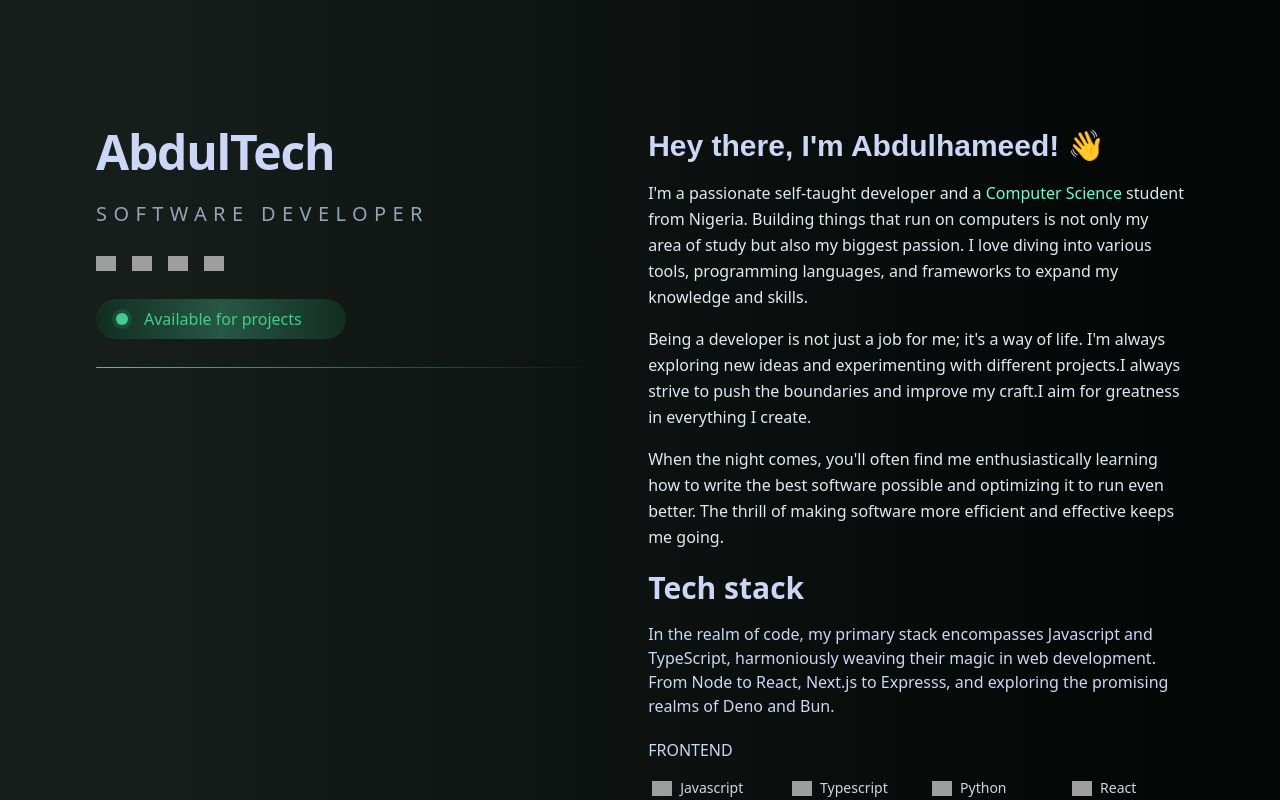
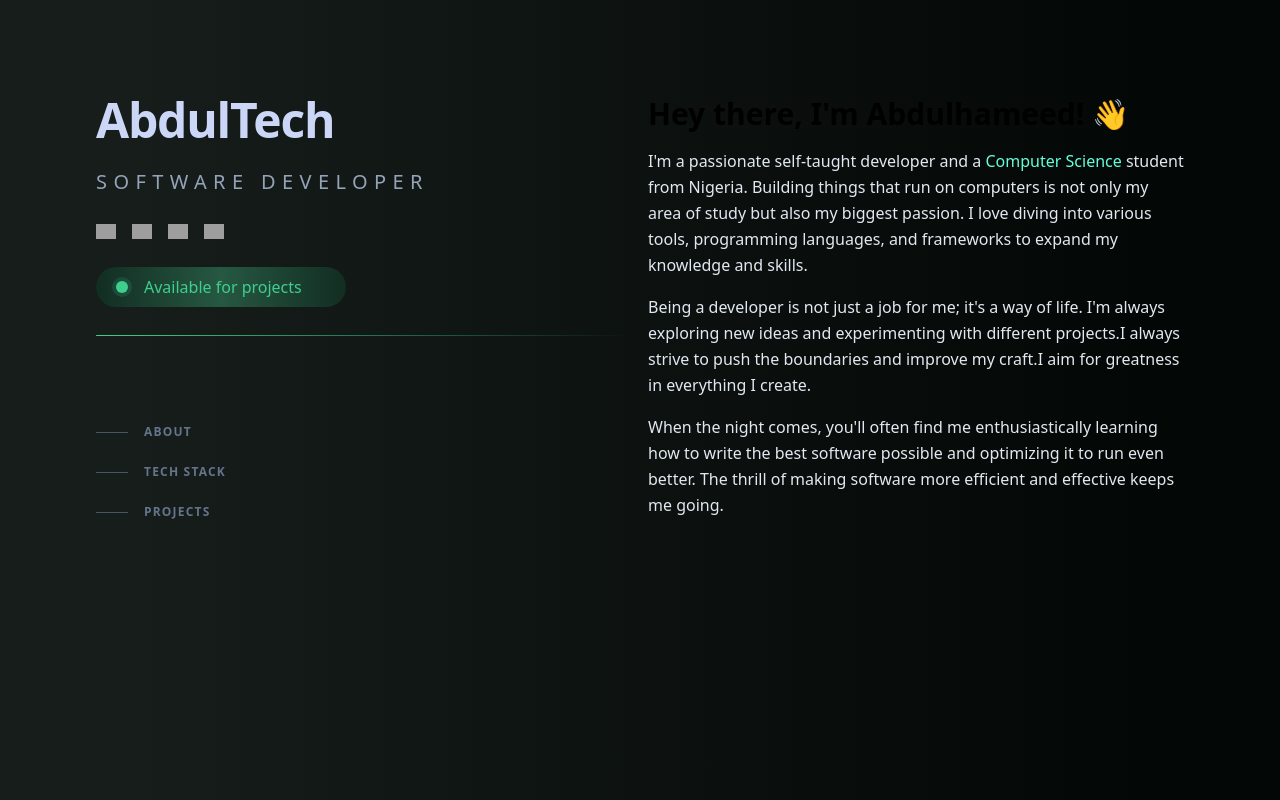
Before and after one commit to devabdultech/abdultech.me, a SvelteKit app: page / in a window 1280 px wide. Shown: the top 800 px of the page. Built offline with nearby package versions, Linux system fonts and the light colour scheme; grey boxes are pictures that could not be loaded.

Commit message:
🔒 Made FirstSection fixed + 🛠️ Minor fixes

```diff
--- a/src/app.html
+++ b/src/app.html
@@ -1,5 +1,5 @@
 <!DOCTYPE html>
-<html lang="en">
+<html lang="en" class="scroll-smooth">
 	<head>
 		<meta charset="utf-8" />
 		<!-- <link rel="icon" href="%sveltekit.assets%/favicon.png" /> -->
--- a/src/components/FirstSection.svelte
+++ b/src/components/FirstSection.svelte
@@ -4,7 +4,9 @@
 	import Button from './ui/Button.svelte';
 </script>
 
-<section class="w-full lg:pr-5">
+<section
+	class="lg:sticky lg:top-0 lg:flex lg:max-h-screen lg:w-1/2 lg:flex-col lg:justify-between lg:py-24"
+>
 	<div class="flex flex-col gap-3">
 		<a href="/" on:click={() => goto('/')}>
 			<h1
@@ -24,5 +26,40 @@
 		<div
 			class="w-full h-[1px] mt-4 bg-gradient-to-r from-[#3ECF8E] from-0% to-[#0C131100] to-100% rounded-full"
 		/>
+
+		<nav class="nav hidden lg:block" aria-label="In-page jump links">
+			<ul class="mt-16 w-max">
+				<li>
+					<a class="group flex items-center py-3 active" href="#about"
+						><span
+							class="nav-indicator mr-4 h-px w-8 bg-slate-600 transition-all group-hover:w-16 group-hover:bg-slate-200 group-focus-visible:w-16 group-focus-visible:bg-slate-200 motion-reduce:transition-none"
+						/><span
+							class="nav-text text-xs font-bold uppercase tracking-widest text-slate-500 group-hover:text-slate-200 group-focus-visible:text-slate-200"
+							>About</span
+						></a
+					>
+				</li>
+				<li>
+					<a class="group flex items-center py-3" href="#stack"
+						><span
+							class="nav-indicator mr-4 h-px w-8 bg-slate-600 transition-all group-hover:w-16 group-hover:bg-slate-200 group-focus-visible:w-16 group-focus-visible:bg-slate-200 motion-reduce:transition-none"
+						/><span
+							class="nav-text text-xs font-bold uppercase tracking-widest text-slate-500 group-hover:text-slate-200 group-focus-visible:text-slate-200"
+							>Tech stack</span
+						></a
+					>
+				</li>
+				<li>
+					<a class="group flex items-center py-3" href="#projects"
+						><span
+							class="nav-indicator mr-4 h-px w-8 bg-slate-600 transition-all group-hover:w-16 group-hover:bg-slate-200 group-focus-visible:w-16 group-focus-visible:bg-slate-200 motion-reduce:transition-none"
+						/><span
+							class="nav-text text-xs font-bold uppercase tracking-widest text-slate-500 group-hover:text-slate-200 group-focus-visible:text-slate-200"
+							>Projects</span
+						></a
+					>
+				</li>
+			</ul>
+		</nav>
 	</div>
 </section>
--- a/src/components/SecondSection.svelte
+++ b/src/components/SecondSection.svelte
@@ -3,7 +3,7 @@
 	import TechStack from './ui/TechStack.svelte';
 </script>
 
-<section class="w-full lg:overflow-y-auto flex flex-col gap-5">
+<section class="pt-24 lg:w-1/2 lg:py-24">
 	<About />
 	<TechStack />
 </section>
--- a/src/components/ui/About.svelte
+++ b/src/components/ui/About.svelte
@@ -1,7 +1,11 @@
-<div id="about" class="">
-	<h1 class="text-3xl lg:text-3xl font-bold font-souvenir mb-4 font-space-grotesk">
-		Hey there, I'm Abdulhameed! 👋
-	</h1>
+<div id="about" class="mb-16 scroll-mt-16 lg:min-h-screen lg:scroll-mt-24">
+	<!-- <div
+		class="sticky top-0 z-20 -mx-6 mb-4 w-screen bg-slate-900/75 px-6 py-5 backdrop-blur md:-mx-12 md:px-12 lg:sr-only lg:relative lg:top-auto lg:mx-auto lg:w-full lg:px-0 lg:py-0 lg:opacity-0"
+	>
+		<h2 class="text-sm font-bold uppercase tracking-widest text-slate-200 lg:sr-only">About</h2>
+	</div> -->
+
+	<h1 class="text-3xl lg:text-3xl font-bold font-souvenir mb-4">Hey there, I'm Abdulhameed! 👋</h1>
 
 	<div class="text-base leading-relaxed text-slate-200 flex flex-col gap-4">
 		<p class="">
--- a/src/components/ui/TechStack.svelte
+++ b/src/components/ui/TechStack.svelte
@@ -5,7 +5,7 @@
 	import tooling from '../../data/tooling.json';
 </script>
 
-<div id="stack" class="">
+<div id="stack" class="mb-16 scroll-mt-16 lg:min-h-screen lg:scroll-mt-24">
 	<h1 class="text-3xl lg:text-3xl font-bold font-souvenir mb-4">Tech stack</h1>
 	<p>
 		In the realm of code, my primary stack encompasses Javascript and TypeScript, harmoniously
--- a/src/routes/+page.svelte
+++ b/src/routes/+page.svelte
@@ -9,15 +9,14 @@
 	<title>AbdulTech</title>
 </svelte:head>
 
-<main
-	class="w-full flex flex-col p-3 lg:px-24 lg:py-32 text-textPrimary mx-auto min-h-screen max-w-screen-xl md:px-12 md:py-20"
->
-	<div class="lg:flex lg:justify-between lg:gap-4">
-		<div class="lg:w-1/2 lg:sticky lg:top-0 lg:pr-5">
+<main class="relative">
+	<div
+		class="mx-auto min-h-screen max-w-screen-3xl px-6 py-12 font-sans md:px-12 md:py-20 lg:px-24 lg:py-0"
+	>
+		<div class="lg:flex lg:justify-between lg:gap-4">
 			<!-- First section -->
 			<FirstSection />
-		</div>
-		<div class="lg:w-1/2">
+
 			<!-- Second section -->
 			<SecondSection />
 		</div>
```
